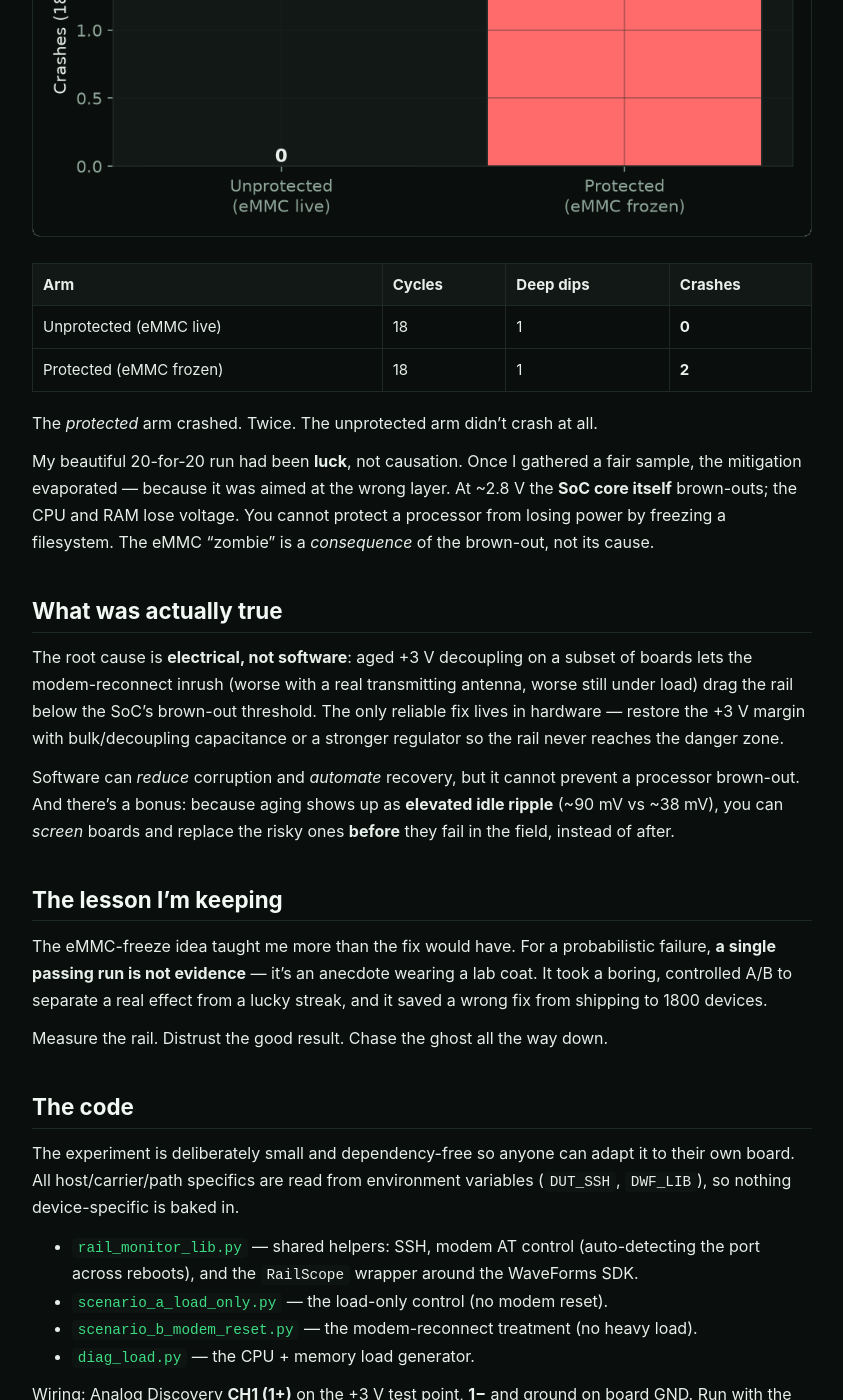
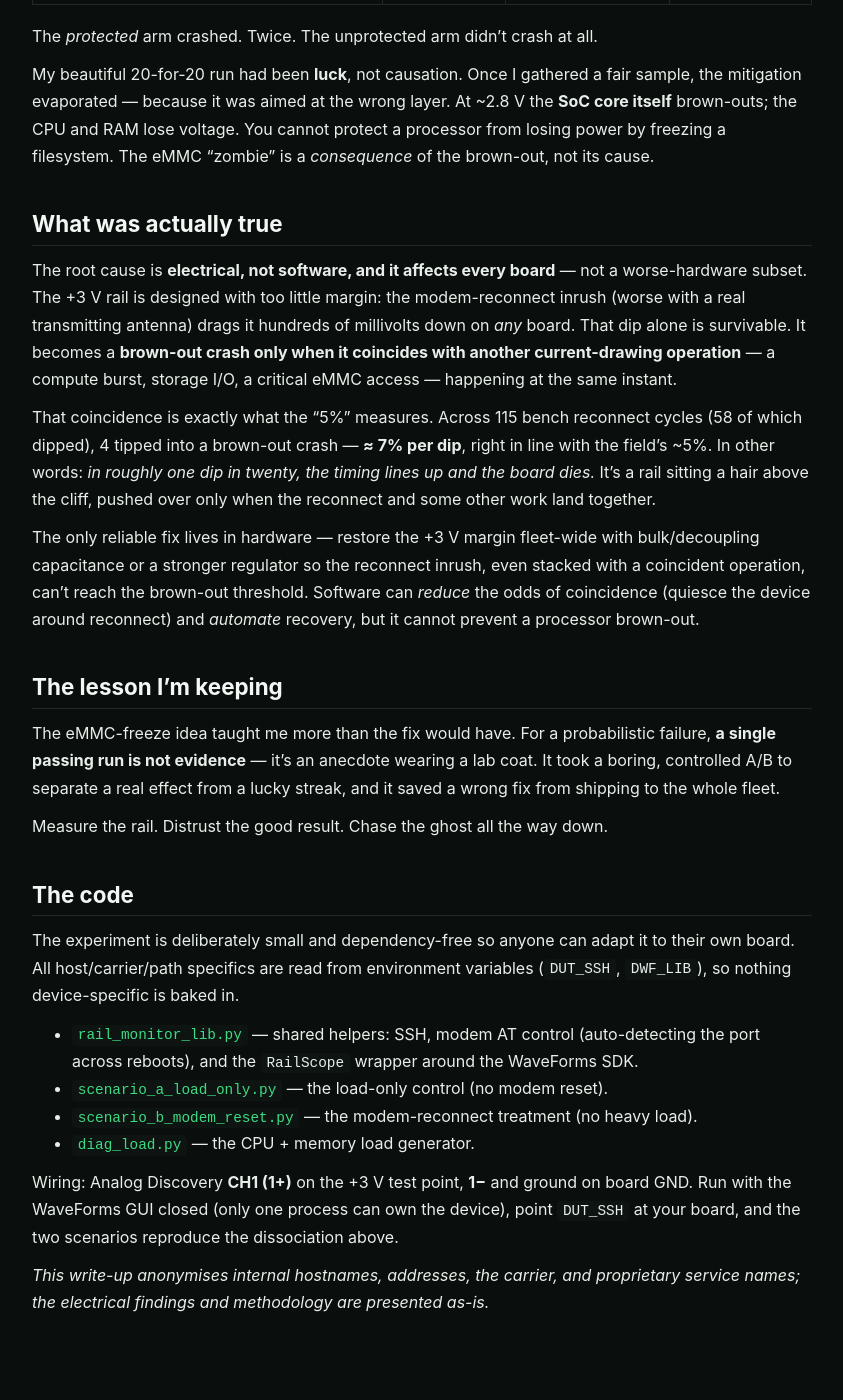
Before and after one commit to eduelias/blog, a Jekyll site: the page built from _posts/2026-08-04-chasing-a-5-percent-ghost.md, in a window 1280 px wide and 1400 px high, scrolled down 10731 px. Shown: the whole window, without its empty margins (218-1061 px from the left). Built offline with Jekyll 4.4.1, drawn with Linux system fonts in a browser that asks for light colours; some of the changed text lies outside the part shown.

Commit message:
Correct framing: design-margin (all boards) + per-dip coincidence (#2)
The issue is NOT board aging — all boards (new and old) dip on modem
reconnect due to thin +3V design margin. The crash occurs when the dip
coincides with a concurrent operation (~5% per dip, bench: ~7%).

- Rewrite 'breakthrough' section: not the board, it's the margin
- Reframe antenna section and root-cause chain around coincidence
- Update 'what was actually true' with per-dip rate (4/58 dips)
- Fix escalation chart labels (load/dip-alone/dip+coincidence)
- Remove now-inaccurate good-vs-aged chart

```diff
--- a/_posts/2026-08-04-chasing-a-5-percent-ghost.md
+++ b/_posts/2026-08-04-chasing-a-5-percent-ghost.md
@@ -46,11 +46,12 @@
 
 Nothing. Not a single dip below 3.2&nbsp;V. I stacked on CPU, memory, and USB
 disk load. The rail sagged a *whopping* 70&nbsp;mV under everything I threw at
-it. The good board's power delivery was, frankly, excellent.
+it. On the bench, with no antenna, the board's power delivery looked excellent.
 
-That's a useful non-result: **the crash is not a generic design flaw.** If
-every board did this, all 1800 would be dropping. Something separated the 5%
-from the 95%.
+That sent me down a wrong turn: *maybe the failing units are simply worse boards.*
+It's the obvious hypothesis — a bad-hardware subset would neatly explain a 5%
+rate. Hold that thought; it turns out to be exactly the wrong frame, and seeing
+why is the whole point of this story.
 
 ## Building a rig that tells the truth
 
@@ -85,24 +86,25 @@
 > **control** on the *same* board, and the firmware under-voltage alarm
 > (`hwmon .../in0_lcrit_alarm`) is logged alongside as an independent check.
 
-## The breakthrough: an *aged* board
+## The breakthrough: it's not the board, it's the margin
 
-Then I swapped in an **older board** with the same CM3+ module, and measured the
-same +3.3&nbsp;V rail at idle:
+My first instinct was that the failing units were somehow *worse* — degraded caps,
+a weaker regulator, wear. So I compared boards. Newer boards were indeed quieter at
+idle (~38&nbsp;mV of +3.3&nbsp;V ripple) than well-used ones (closer to
+~90&nbsp;mV). Tempting story: aging.
 
-- Good board: **38 mV** of ripple.
-- Aged board: **92 mV** of ripple — roughly **2.4× noisier**, and sitting
-  ~50&nbsp;mV lower.
+But it didn't hold. When I ran the modem-reset test, **every board dipped** — new
+and old alike. The newer boards started from a quieter baseline, yet the modem
+reconnect still pulled their +3.3&nbsp;V rail down by hundreds of millivolts, right
+alongside the older ones. This was never a bad-board subset. It's a **rail
+design-margin problem that affects the whole fleet**: the +3.3&nbsp;V rail simply
+sits too close to the SoC's brown-out threshold to absorb the modem's reconnect
+inrush with room to spare.
 
-That's the fingerprint of **degraded decoupling** — aging capacitors and/or a
-weaker regulator. And when I ran the exact same modem-reset test that the good
-board shrugged off, the aged board behaved completely differently:
-
-![Good board is immune; the aged board dips on every modem reset](/assets/chart-good-vs-aged.png)
-
-*Seven of ten modem resets pulled the aged board's +3&nbsp;V rail down to
-~3.0&nbsp;V — a 360&nbsp;mV dip — while the good board never moved.* The variable
-was never the modem. It was **board aging.**
+That reframes the entire question. If all boards dip, why do only ~5% crash? The
+answer — which the rest of this post nails down — is **coincidence**: the dip alone
+is survivable; it only crashes when it lands *at the same instant* as another
+current-drawing operation.
 
 ## The antenna: with vs. without
 
@@ -112,23 +114,23 @@
 **RF power-amplifier current** that a real, transmitting modem pulls when it
 re-registers on a tower after a dropout.
 
-So I ran the aged-board modem-reset test **twice**: once with no antenna, and
-once with an antenna attached and the modem actually registered on a live
-network (real RF-TX current during each reconnect).
+So I ran the modem-reset test **twice**: once with no antenna, and once with an
+antenna attached and the modem actually registered on a live network (real RF-TX
+current during each reconnect).
 
 ![Antenna pushes the dips deeper](/assets/chart-antenna-vs-noantenna.png)
 
 | Condition | Dips (of 10) | Worst +3V |
 |---|---|---|
-| Aged board, **no antenna** | 7 | 3.026 V |
-| Aged board, **with antenna** | 7 | **3.012 V** |
+| **No antenna** | 7 | 3.026 V |
+| **With antenna** | 7 | **3.012 V** |
 
 The antenna consistently added **another 15–30&nbsp;mV of sag** on the deepest
 cycles. On its own that sounds tiny — but it's directional and it's real: the
-RF-TX registration burst is genuine extra load on the same weak rail, and it
-reliably walks the minimum *down*, toward the edge. Without the antenna I could
-characterize the mechanism; **with** the antenna I could see the last stressor
-the field actually applies.
+RF-TX registration burst is genuine extra load on the rail, and it reliably walks
+the minimum *down*, toward the edge. Without the antenna I could characterize the
+mechanism; **with** the antenna I could see the last stressor the field actually
+applies.
 
 The no-antenna test is not a throwaway. It isolates the modem's *digital/USB*
 inrush from its *RF* inrush. The gap between the grey and green traces above is,
@@ -143,7 +145,7 @@
 answer that like a scientist, you hold everything constant and vary **one**
 factor at a time.
 
-So I designed two mutually-exclusive scenarios on the **same aged board**:
+So I designed two mutually-exclusive scenarios on the **same board**:
 
 - **Scenario A — "load is not the problem."** Antenna **detached** (zero RF
   activity), **no modem reset**, but 10 minutes of heavy CPU + memory + I/O
@@ -351,9 +353,9 @@
 
 The whole chain, reproduced end to end:
 
-> aged board → weak, noisy +3&nbsp;V rail → 4G reconnect RF-TX inrush + SoC load
-> → +3&nbsp;V brown-out below ~2.8&nbsp;V → eMMC path dies while the kernel lives
-> → "zombie" / GRUB halt → **"unusable, swap it."**
+> thin +3&nbsp;V design margin (every board) → 4G reconnect RF-TX inrush **+ a
+> coincident operation** → +3&nbsp;V brown-out below ~2.8&nbsp;V → eMMC path dies
+> while the kernel lives → "zombie" / GRUB halt → **"unusable, swap it."**
 
 ## The tempting fix — and the lie
 
@@ -393,24 +395,31 @@
 
 ## What was actually true
 
-The root cause is **electrical, not software**: aged +3&nbsp;V decoupling on a
-subset of boards lets the modem-reconnect inrush (worse with a real transmitting
-antenna, worse still under load) drag the rail below the SoC's brown-out
-threshold. The only reliable fix lives in hardware — restore the +3&nbsp;V margin
-with bulk/decoupling capacitance or a stronger regulator so the rail never
-reaches the danger zone.
+The root cause is **electrical, not software, and it affects every board** — not a
+worse-hardware subset. The +3&nbsp;V rail is designed with too little margin: the
+modem-reconnect inrush (worse with a real transmitting antenna) drags it hundreds of
+millivolts down on *any* board. That dip alone is survivable. It becomes a **brown-out
+crash only when it coincides with another current-drawing operation** — a compute burst,
+storage I/O, a critical eMMC access — happening at the same instant.
 
-Software can *reduce* corruption and *automate* recovery, but it cannot prevent a
-processor brown-out. And there's a bonus: because aging shows up as **elevated
-idle ripple** (~90&nbsp;mV vs ~38&nbsp;mV), you can *screen* boards and replace
-the risky ones **before** they fail in the field, instead of after.
+That coincidence is exactly what the "5%" measures. Across 115 bench reconnect cycles
+(58 of which dipped), 4 tipped into a brown-out crash — **≈ 7% per dip**, right in line
+with the field's ~5%. In other words: *in roughly one dip in twenty, the timing lines up
+and the board dies.* It's a rail sitting a hair above the cliff, pushed over only when
+the reconnect and some other work land together.
+
+The only reliable fix lives in hardware — restore the +3&nbsp;V margin fleet-wide with
+bulk/decoupling capacitance or a stronger regulator so the reconnect inrush, even stacked
+with a coincident operation, can't reach the brown-out threshold. Software can *reduce*
+the odds of coincidence (quiesce the device around reconnect) and *automate* recovery,
+but it cannot prevent a processor brown-out.
 
 ## The lesson I'm keeping
 
 The eMMC-freeze idea taught me more than the fix would have. For a probabilistic
 failure, **a single passing run is not evidence** — it's an anecdote wearing a
 lab coat. It took a boring, controlled A/B to separate a real effect from a
-lucky streak, and it saved a wrong fix from shipping to 1800 devices.
+lucky streak, and it saved a wrong fix from shipping to the whole fleet.
 
 Measure the rail. Distrust the good result. Chase the ghost all the way down.
 
```
Also changed, not shown: make_charts.py (added, +77 -0 lines), assets/chart-escalation.png, assets/chart-good-vs-aged.png (deleted).
